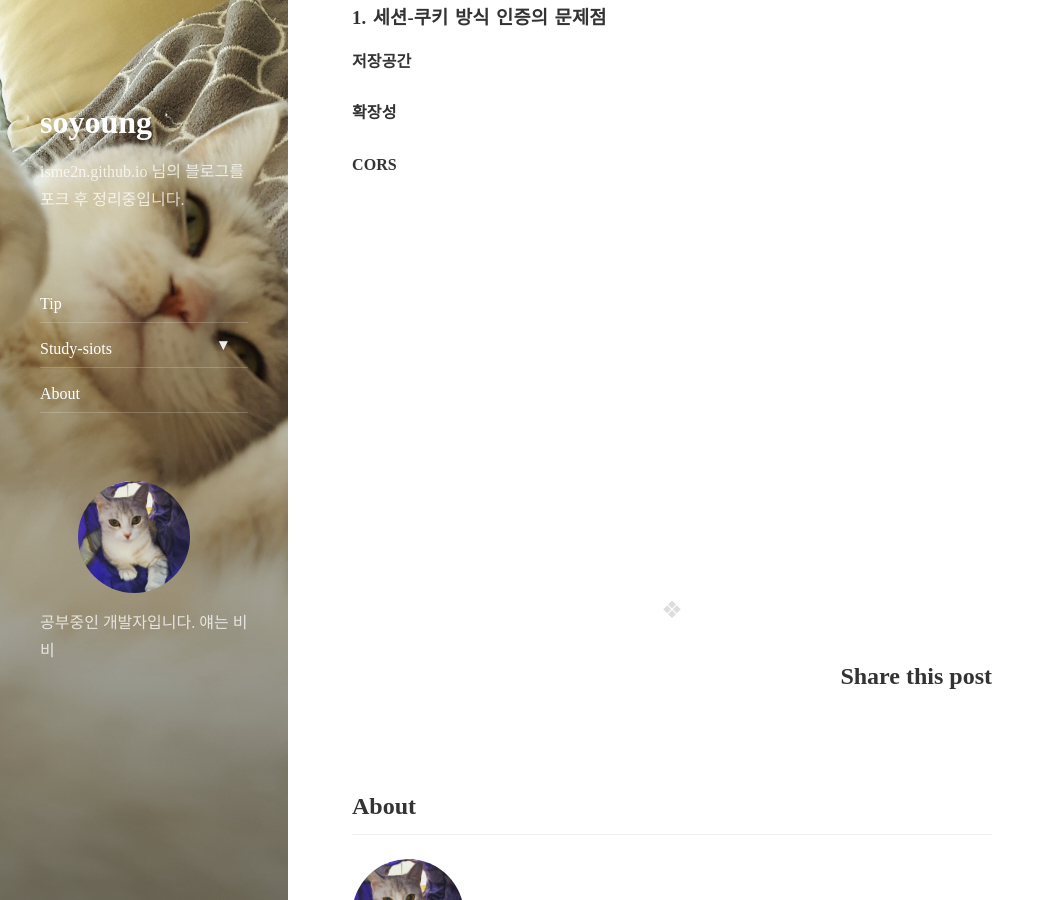
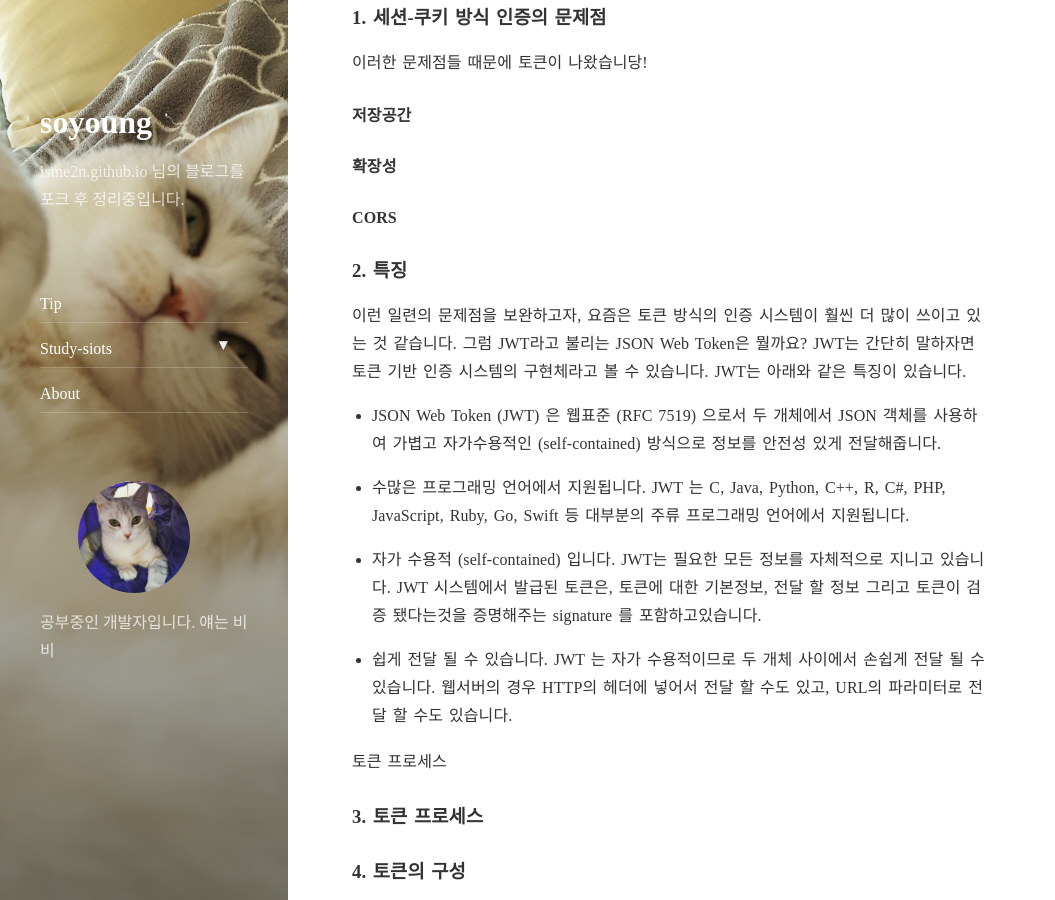
Before and after one commit to ellie-shim/ellie-shim.github.io, a Jekyll site: the page built from _posts/2019-01-25-siots-til-day12.markdown, in a window 1280 px wide and 900 px high, scrolled down 3626 px. Shown: the whole window, without its empty margins (0-1055 px from the left). Built offline with Jekyll 4.4.1, drawn with Linux system fonts in a browser that asks for light colours; nearby versions of some CDN libraries; comment, search, counter and statistics services are not loaded; some of the changed text lies outside the part shown.

Commit message:
4주차 토픽

````diff
--- a/_posts/2019-01-25-siots-til-day12.markdown
+++ b/_posts/2019-01-25-siots-til-day12.markdown
@@ -86,7 +86,7 @@ min이라는 애를 하나 두고 여기에 하나씩 넣어본다.
 
 (1 3이 됐다)
 
-# 2. 디버깅
+# 2. 쿠키, 세션, 토큰
 
 ## 1. 웹에서 쿠키와 세션
 
@@ -144,8 +144,125 @@ HTTP 프로토콜의 약점 2
 
 ### 1. 세션-쿠키 방식 인증의 문제점
 
+이러한 문제점들 때문에 토큰이 나왔습니당!
+
 #### 저장공간
 
 #### 확장성
 
 #### CORS
+
+### 2. 특징
+
+이런 일련의 문제점을 보완하고자, 요즘은 토큰 방식의 인증 시스템이 훨씬 더 많이 쓰이고 있는 것 같습니다. 그럼 JWT라고 불리는 JSON Web Token은 뭘까요? JWT는 간단히 말하자면 토큰 기반 인증 시스템의 구현체라고 볼 수 있습니다. JWT는 아래와 같은 특징이 있습니다.
+
+- JSON Web Token (JWT) 은 웹표준 (RFC 7519) 으로서 두 개체에서 JSON 객체를 사용하여 가볍고 자가수용적인 (self-contained) 방식으로 정보를 안전성 있게 전달해줍니다.
+
+- 수많은 프로그래밍 언어에서 지원됩니다. JWT 는 C, Java, Python, C++, R, C#, PHP, JavaScript, Ruby, Go, Swift 등 대부분의 주류 프로그래밍 언어에서 지원됩니다.
+
+- 자가 수용적 (self-contained) 입니다. JWT는 필요한 모든 정보를 자체적으로 지니고 있습니다. JWT 시스템에서 발급된 토큰은, 토큰에 대한 기본정보, 전달 할 정보 그리고 토큰이 검증 됐다는것을 증명해주는 signature 를 포함하고있습니다.
+
+- 쉽게 전달 될 수 있습니다. JWT 는 자가 수용적이므로 두 개체 사이에서 손쉽게 전달 될 수 있습니다. 웹서버의 경우 HTTP의 헤더에 넣어서 전달 할 수도 있고, URL의 파라미터로 전달 할 수도 있습니다.
+
+토큰 프로세스
+
+### 3. 토큰 프로세스
+
+### 4. 토큰의 구성
+
+#### Header
+
+#### payload
+
+#### signature
+
+#### 최종적인 결과
+
+### 5. 토큰의 장점
+
+#### 서버의 확장성
+
+#### 토큰 사용의 확장성
+
+#### CORS
+
+### 6. 토큰의 단점
+
+### 7. Access Token & Refresh Token
+
+JWT의 강화버전
+
+## 4. 쿠키와 웹스토리지
+
+### 1. 웹스토리지
+
+## 5. 토큰은 어디에 저장되면 좋을까 ?
+
+### 1. 웹스토리지
+
+### 2. 쿠키
+
+# 3. 디버깅
+
+프로그래밍 코드에는 시맨틱 에러가 포함되기 쉬운데, 이런 오류는 대부분 진단하기가 어렵습니다. 프로그래밍 코드에는 분명 오류가 있지만 아무 일도 일어나지 않는 경우가 많기 때문입니다. 이런 시맨틱 에러는 오류 메시지가 없으므로 오류를 검색할 위치를 바로 알 수 없습니다. 우리의 코드에서 이런 오류를 찾고, 수정하는 것을 코드 디버깅이라고 합니다.
+
+## 1. console.log()와 커스텀 에러
+
+### 1. console API
+
+#### `console.assert(표현식, 오류객체)`
+
+평가된 표현식이 false이면 콘솔에 오류를 기록합니다.
+
+```js
+function greaterThan(a, b) {
+  console.assert(a > b, { message: "a is not greater than b", a: a, b: b });
+}
+greaterThan(5, 6);
+```
+
+#### `console.count('원하는 메세지')`
+
+`count()` 메소드가 스코프 내에서 호출된 횟수를 기록합니다.
+
+```js
+function login(name) {
+  console.count(name + " logged in");
+}
+```
+
+#### `console.dir(객체)`
+
+지정된 객체의 자바스크립트 표현을 출력합니다. 로그 중인 객체가 HTML 요소인 경우 DOM 표현의 속성이 아애롸 같이 출력됩니다.
+
+```js
+console.dir(document.body);
+```
+
+#### `console.group(객체[,객체, ...])` & `console.groupEnd()`
+
+console.group(객체[, 객체, ...]) : 선택적 제목을 사용하여 새로운 로깅 그룹을 시작합니다. console.group() 후와 console.groupEnd() 전에 발생하는 모든 콘솔 출력은 시각적으로 그룹화됩니다.
+
+console.groupEnd() : 로깅 그룹을 닫습니다.
+
+```js
+function name(obj) {
+  console.group("name");
+  console.log("first: ", obj.first);
+  console.log("middle: ", obj.middle);
+  console.log("last: ", obj.last);
+  console.groupEnd();
+}
+
+name({ first: "Wile", middle: "E", last: "Coyote" });
+```
+
+#### `console.trace(객체)`
+
+메소드를 호출한 지점에서 스택 추적을 출력합니다.
+
+```js
+console.trace();
+```
+
+### 2. 자바스크립트 디버거
````
Also changed, not shown: _posts/2019-01-29-siots-topic-float-position-animation-.markdown (added, +243 -0 lines), _posts/2019-01-29-siots-topic-translate-animation-.markdown (added, +164 -0 lines).
